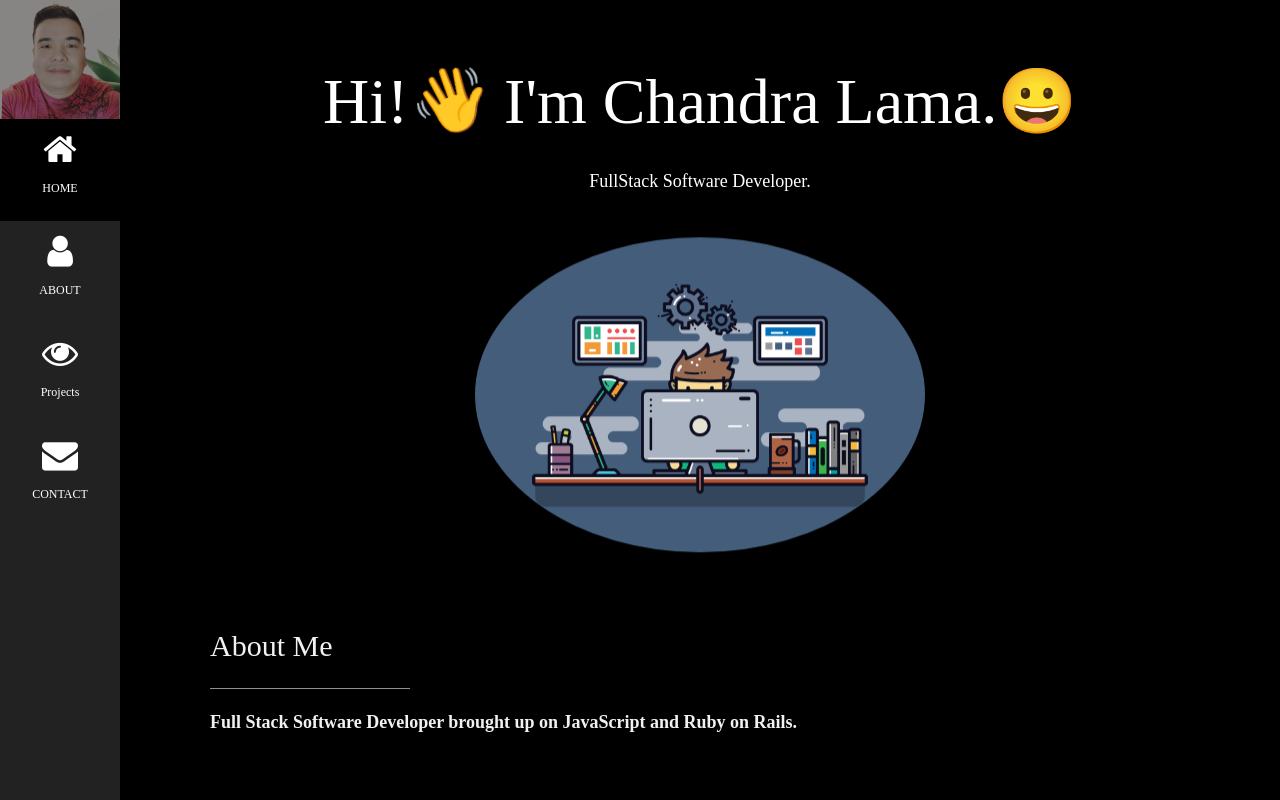
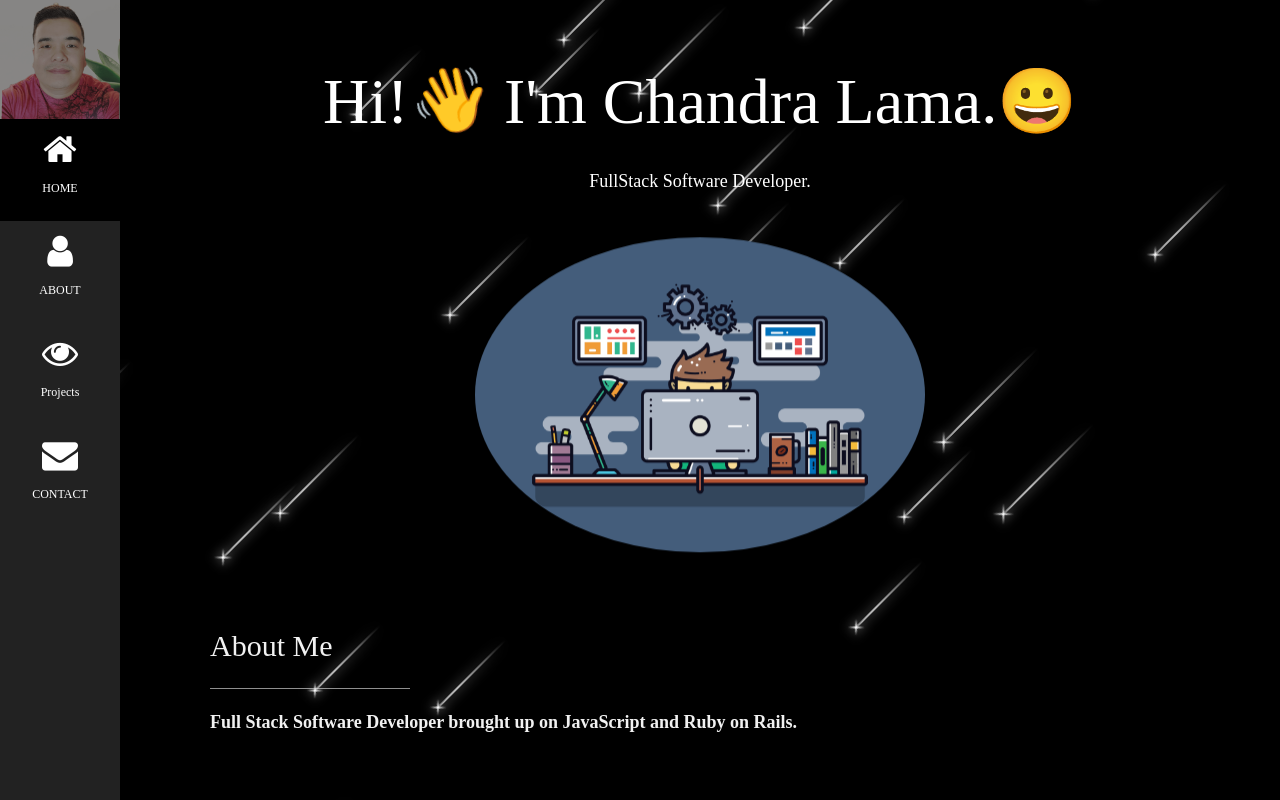
Before and after one commit to iamme24cl/my-website, a React (Create React App) app: page / in a window 1280 px wide. Shown: the top 800 px of the page. Built offline with nearby package versions, Linux system fonts and the light colour scheme; a web font is replaced by a local one.

Commit message:
installed node-sass and implemented falling stars background using scss

```diff
--- a/package.json
+++ b/package.json
@@ -7,7 +7,7 @@
     "@testing-library/react": "^11.1.0",
     "@testing-library/user-event": "^12.1.10",
     "emailjs-com": "^3.2.0",
-    "node-sass": "^6.0.1",
+    "node-sass": "5.0",
     "react": "^17.0.2",
     "react-dom": "^17.0.2",
     "react-router-dom": "^5.2.0",
--- a/src/components/Background.scss
+++ b/src/components/Background.scss
@@ -2,11 +2,6 @@
   @media screen and (max-width: 750px) {
     @content;
   }
-}
-
-body {
-  background: radial-gradient(ellipse at bottom, #0d1d31 0%, #0c0d13 100%);
-  overflow: hidden;
 }
 
 @function random_range($min, $max) {
--- a/src/components/HomePage.js
+++ b/src/components/HomePage.js
@@ -1,5 +1,6 @@
 import React from 'react';
-import "./HomePage.css"
+import "./HomePage.css";
+import "./Background.scss";
 
 const HomePage = () => {
   return (
```
Also changed, not shown: 2 other files (tests, documents, lock files or other folders). Lines whose indentation alone changed are shown as unchanged.
